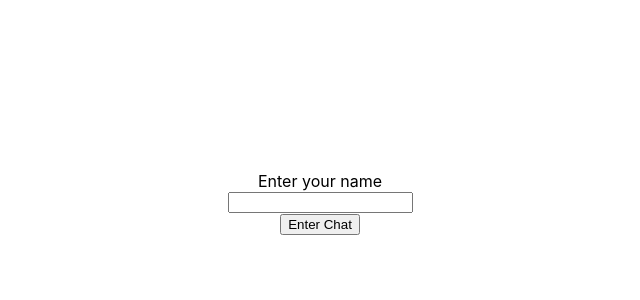
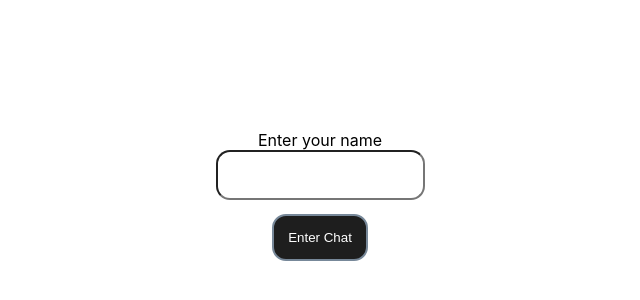
Before and after one commit to cometchat-pro-tutorials/react-chat-elements-app, a React (Create React App) app: page / in a window 1280 px wide. Shown: the part 144-444 px from the top of the page, without its empty margins (320-960 px from the left). Built offline with nearby package versions, Linux system fonts and the light colour scheme; no server answers.

Commit message:
Added styling.

```diff
--- a/src/components/Login/Login.css
+++ b/src/components/Login/Login.css
@@ -1,10 +1,32 @@
-.welcome-screen {
+.login-screen {
   height: calc(100vh - 107px);
   display: flex;
   justify-content: center;
   align-items: center;
 }
 
-.welcome-screen form {
+.login-screen form {
   text-align: center;
 }
+
+.login-btn {
+  margin: 14px;
+  padding: 14px;
+  border: 2px solid lightslategray;
+  background-color: #1e1e1e;
+  cursor: pointer;
+  color: white;
+  border-radius: 14px;
+}
+
+.login-btn:hover {
+  color: whitesmoke;
+  border: 2px solid white;
+  background-color: maroon;
+}
+
+.login-input {
+  line-height: 18px;
+  padding: 14px;
+  border-radius: 14px;
+}
--- a/src/components/Login/index.js
+++ b/src/components/Login/index.js
@@ -20,7 +20,7 @@ const Login = ({ callback }) => {
 
     return (
         <>
-            <div className="welcome-screen">
+            <div className="login-screen">
                 <form onSubmit={handleClick}>
                     <div className="form-group">
                         <div>
@@ -31,7 +31,7 @@ const Login = ({ callback }) => {
                         </div>
                         <input
                             name="username"
-                            id="outlined-name"
+                            className="login-input"
                             label="Name"
                             value={username}
                             onChange={(e) => setUsername(e.target.value)}
@@ -41,7 +41,7 @@ const Login = ({ callback }) => {
                         />
                     </div>
                     <div>
-                        <button onClick={handleClick}>Enter Chat</button>
+                        <button className="login-btn" onClick={handleClick}>Enter Chat</button>
                     </div>
                 </form>
             </div>
```
